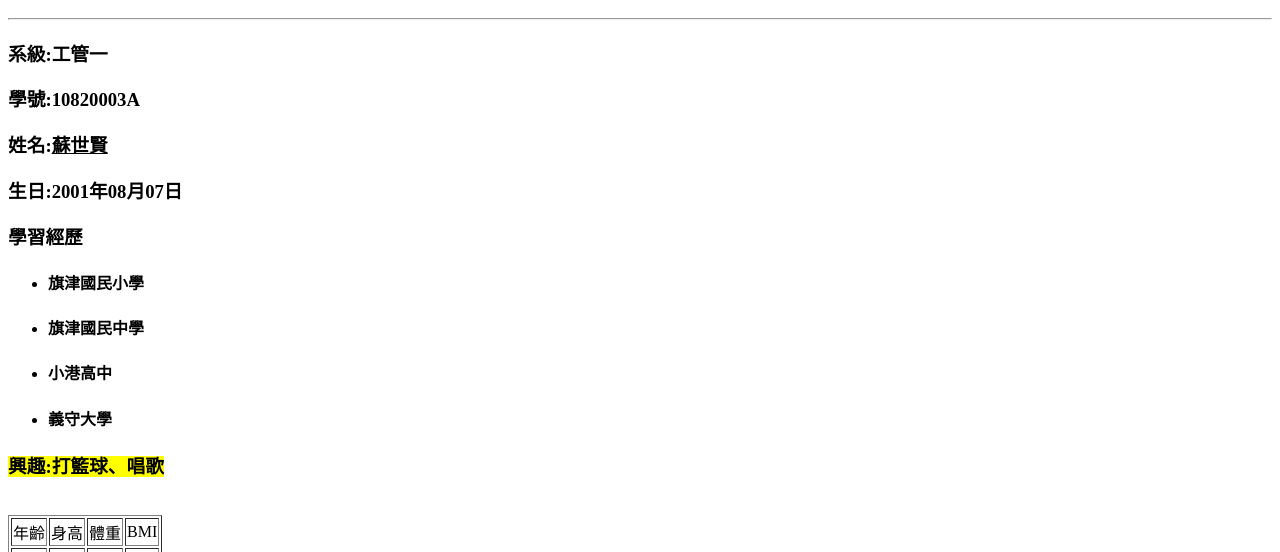
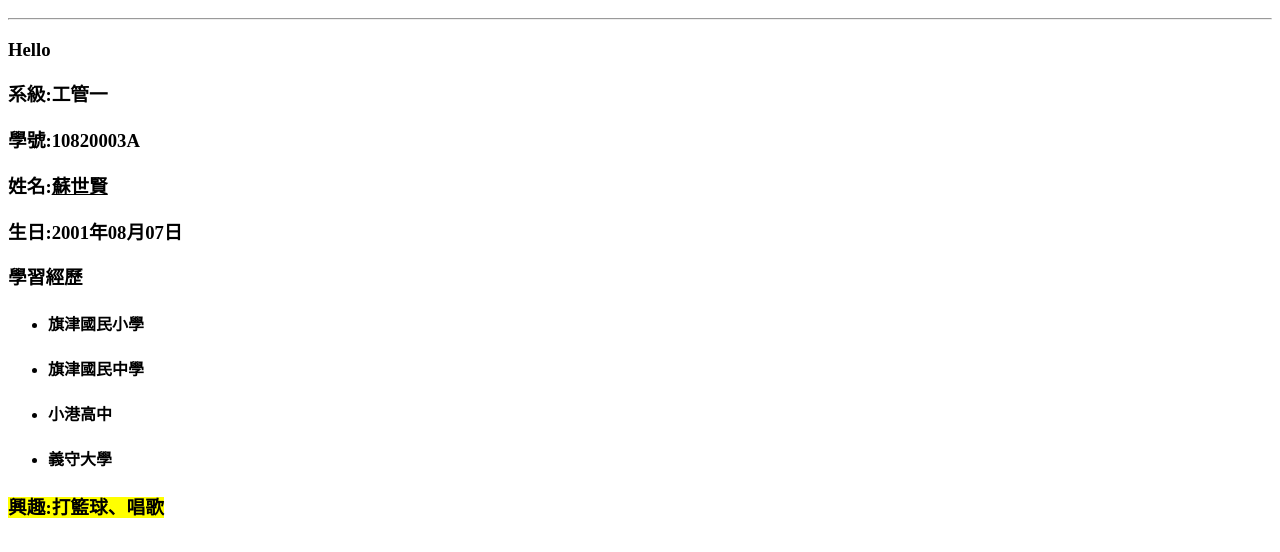
Before and after one commit to ShiXian0807/2020.10.22, a plain HTML site: page index.html in a window 1280 px wide. Shown: the part 92-644 px from the top of the page. Drawn offline with Linux system fonts and the light colour scheme.

Commit message:
新增網頁

```diff
--- a/index.html
+++ b/index.html
@@ -8,6 +8,7 @@
 <body>
     <em><h1><p>個人介紹</p></h1></em>
     <hr>
+    <h3><p>Hello</p></h3>
     <h3><p>系級:工管一</p></h3>
     <h3><p>學號:10820003A</p></h3>
     <h3><p>姓名:<u>蘇世賢</u></p></h3>
```
